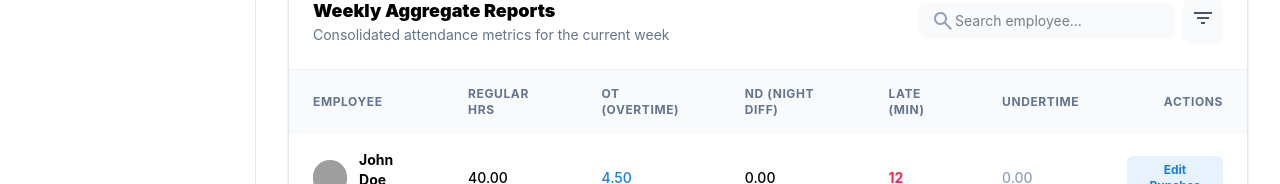
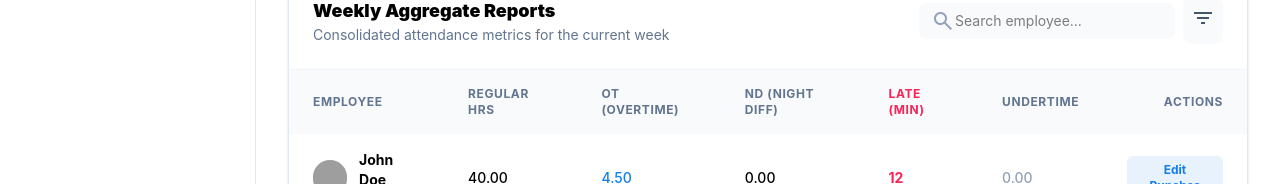
Before and after one commit to leonyllukejayme/mini-hcm-time-tracking-system, a React (Vite) app in the folder frontend/: page /dashboard/admin in a window 1280 px wide. Shown: the part 317-501 px from the top of the page. Built offline with nearby package versions, Linux system fonts and the light colour scheme; grey boxes are pictures that could not be loaded.

Commit message:
fix: remove redundant class from Late (Min) header in AdminDashboard

```diff
--- a/frontend/src/pages/AdminDashboard.jsx
+++ b/frontend/src/pages/AdminDashboard.jsx
@@ -104,7 +104,7 @@ const AdminDashboard = () => {
 								<th class="px-6 py-4 text-xs font-bold text-slate-500 uppercase tracking-wider">
 									ND (Night Diff)
 								</th>
-								<th class="px-6 py-4 text-xs font-bold text-slate-500 uppercase tracking-wider text-rose-500">
+								<th class="px-6 py-4 text-xs font-bold  uppercase tracking-wider text-rose-500">
 									Late (Min)
 								</th>
 								<th class="px-6 py-4 text-xs font-bold text-slate-500 uppercase tracking-wider">
```
